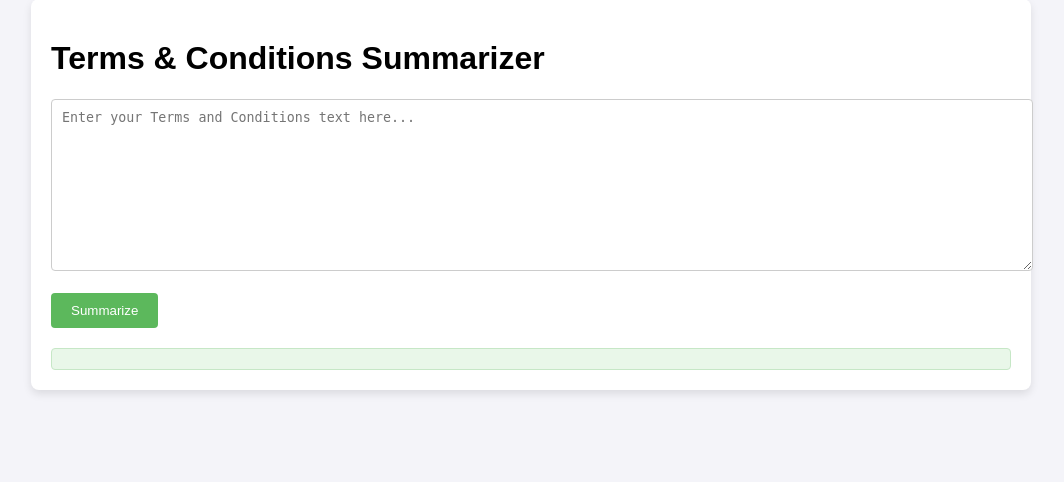
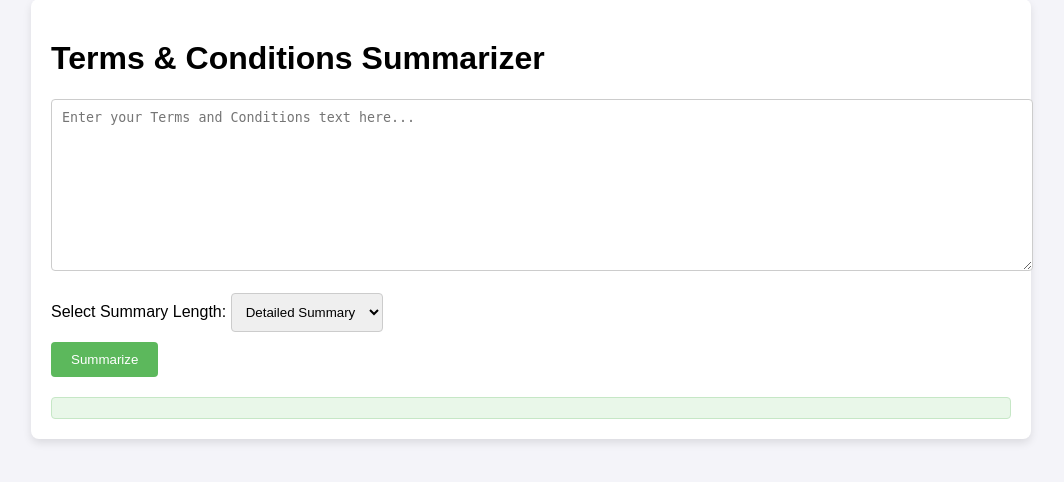
Before and after one commit to prishamehta01/T-C_abstractive_summarizer, a Flask app: page / in a window 1280 px wide. Shown: the part 41-523 px from the top of the page, without its empty margins (109-1173 px from the left). Run offline with Flask 3, Linux system fonts and the light colour scheme.

Commit message:
Made it scalable with short as well as detailed

```diff
--- a/app.py
+++ b/app.py
@@ -4,28 +4,54 @@ from transformers import T5ForConditionalGeneration, T5Tokenizer
 app = Flask(__name__, template_folder='templates')
 
 # Load pre-trained T5 model and tokenizer for summarization
-model_name = "t5-small"
+model_name = "t5-small"  # Instead of t5-large
+  # Upgraded model for better performance
 model = T5ForConditionalGeneration.from_pretrained(model_name)
 tokenizer = T5Tokenizer.from_pretrained(model_name)
 
 # Function to summarize the input text
-def summarize_text(text):
-    inputs = tokenizer.encode("summarize: " + text, return_tensors="pt", max_length=512, truncation=True)
-    summary_ids = model.generate(inputs, max_length=150, min_length=30, length_penalty=2.0, num_beams=4, early_stopping=True)
-    summary = tokenizer.decode(summary_ids[0], skip_special_tokens=True)
-    return summary
+def summarize_text(text, max_length=200, min_length=50):
+    # Split input into chunks if too long
+    max_input_length = 450  # Leave space for "summarize:" prefix
+    chunks = [text[i:i + max_input_length] for i in range(0, len(text), max_input_length)]
+
+    summaries = []
+    for chunk in chunks:
+        inputs = tokenizer.encode("summarize the key points of these Terms and Conditions: " + chunk,
+                                  return_tensors="pt", max_length=512, truncation=True)
+        summary_ids = model.generate(
+            inputs,
+            max_length=max_length,
+            min_length=min_length,
+            length_penalty=1.5,
+            num_beams=6,
+            no_repeat_ngram_size=3,
+            early_stopping=True
+        )
+        summaries.append(tokenizer.decode(summary_ids[0], skip_special_tokens=True))
+
+    return " ".join(summaries)
 
 # Serve the HTML page at the root endpoint
 @app.route('/')
 def home():
-    return render_template('index.html')  # This will render the index.html file
+    return render_template('index.html')  # Render the updated index.html
 
 # Define an endpoint for summarization
 @app.route('/summarize', methods=['POST'])
 def summarize():
     data = request.json
     tc_text = data.get('tc_text', '')
-    summary = summarize_text(tc_text)
+    summary_length = data.get('summary_length', 'detailed')  # Get user's choice for summary length
+
+    if summary_length == 'short':
+        max_len = 100
+        min_len = 30
+    else:
+        max_len = 300
+        min_len = 50
+
+    summary = summarize_text(tc_text, max_length=max_len, min_length=min_len)
     return jsonify({"summary": summary})
 
 if __name__ == '__main__':
--- a/templates/index.html
+++ b/templates/index.html
@@ -44,6 +44,12 @@
             border: 1px solid #c6e7c6;
             border-radius: 4px;
         }
+        select {
+            padding: 10px;
+            margin-bottom: 10px;
+            border: 1px solid #ccc;
+            border-radius: 4px;
+        }
     </style>
 </head>
 <body>
@@ -51,6 +57,11 @@
 <div class="container">
     <h1>Terms & Conditions Summarizer</h1>
     <textarea id="tc-text" placeholder="Enter your Terms and Conditions text here..."></textarea><br><br>
+    <label for="summary-length">Select Summary Length:</label>
+    <select id="summary-length">
+        <option value="short">Short Summary</option>
+        <option value="detailed" selected>Detailed Summary</option>
+    </select><br>
     <button onclick="getSummary()">Summarize</button>
 
     <div id="summary"></div>
@@ -59,6 +70,7 @@
 <script>
     async function getSummary() {
         const tcText = document.getElementById('tc-text').value;
+        const summaryLength = document.getElementById('summary-length').value;
 
         if (tcText.trim() === "") {
             alert("Please enter some text to summarize.");
@@ -70,7 +82,7 @@
             headers: {
                 'Content-Type': 'application/json'
             },
-            body: JSON.stringify({ "tc_text": tcText })
+            body: JSON.stringify({ "tc_text": tcText, "summary_length": summaryLength })
         });
 
         const data = await response.json();
```
